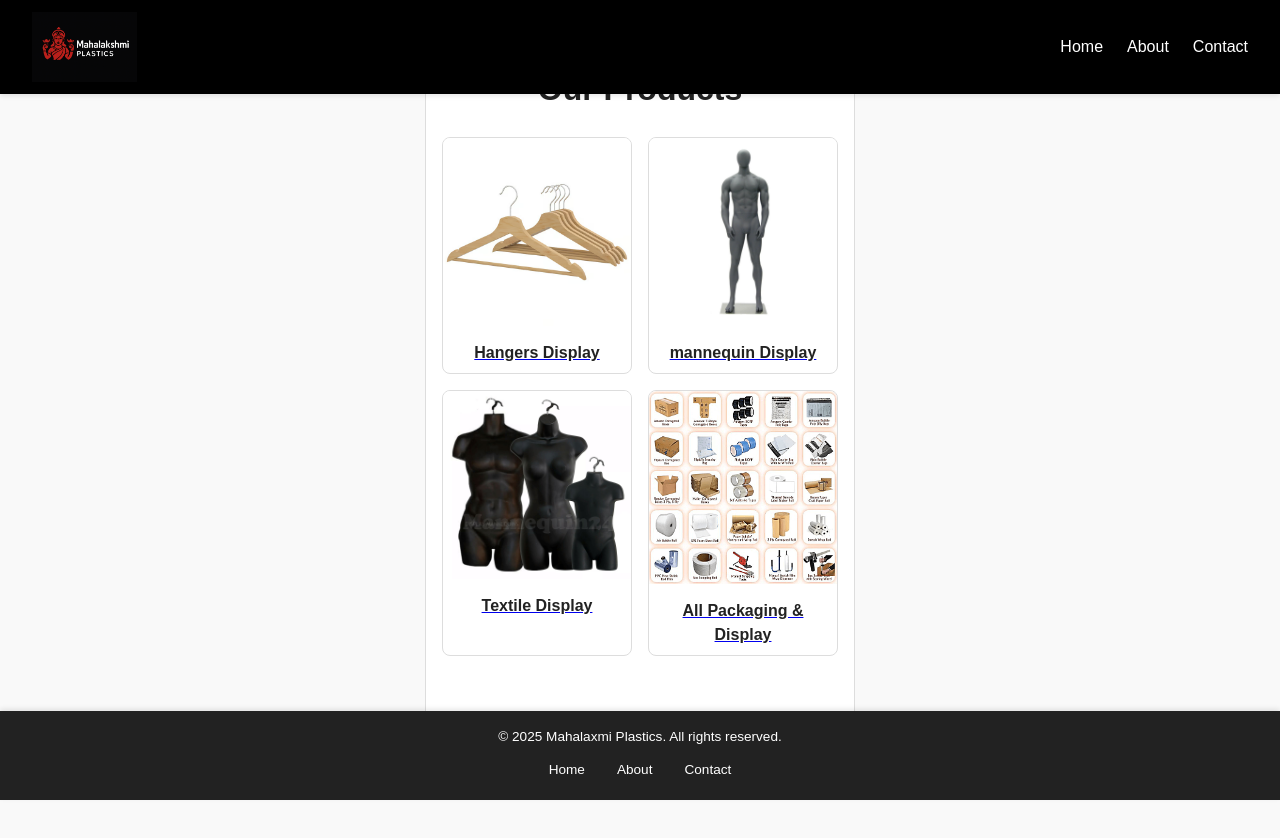
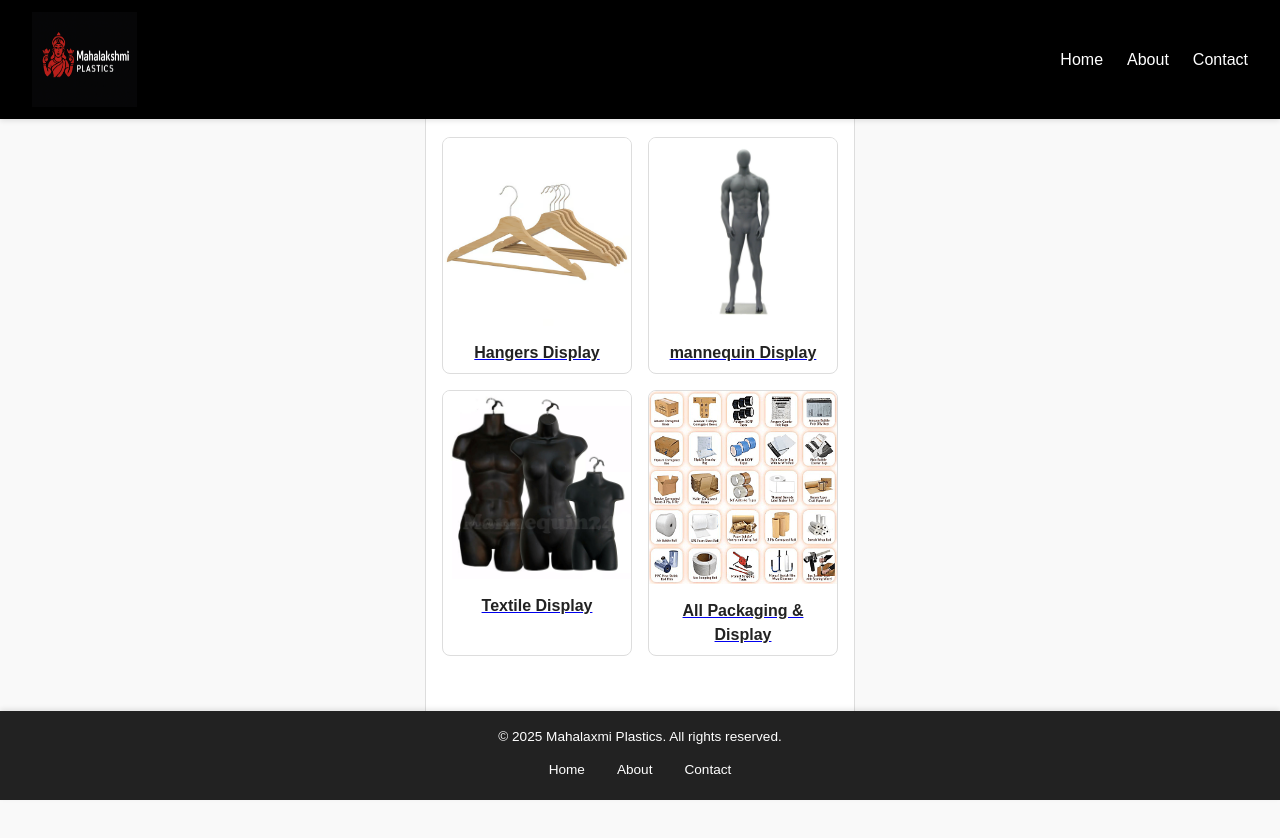
Before and after one commit to jaswanthmax/mahalaxmi-web, a React (Create React App) app: page / in a window 1280 px wide. Shown: the top 838 px of the page. Built offline with nearby package versions, Linux system fonts and the light colour scheme.

Commit message:
Replaced text logo with image logo

```diff
--- a/src/components/Navbar.css
+++ b/src/components/Navbar.css
@@ -101,7 +101,7 @@
 }
 
 .logo {
-  height: 70px;       /* Adjust logo height */
+  height: 95px;       /* Adjust logo height */
   width: 105px;        /* Maintain aspect ratio */
   display: block;     /* Ensures proper spacing */
   margin: 0;          /* Remove default margins */
```
